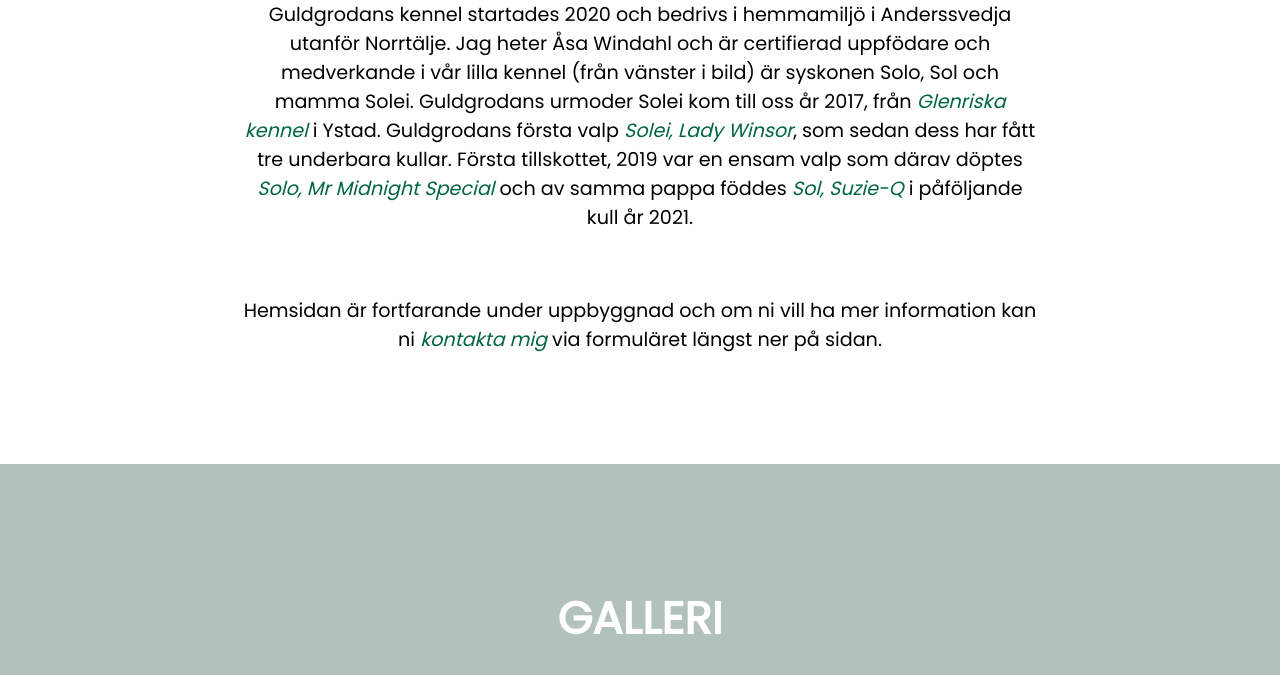
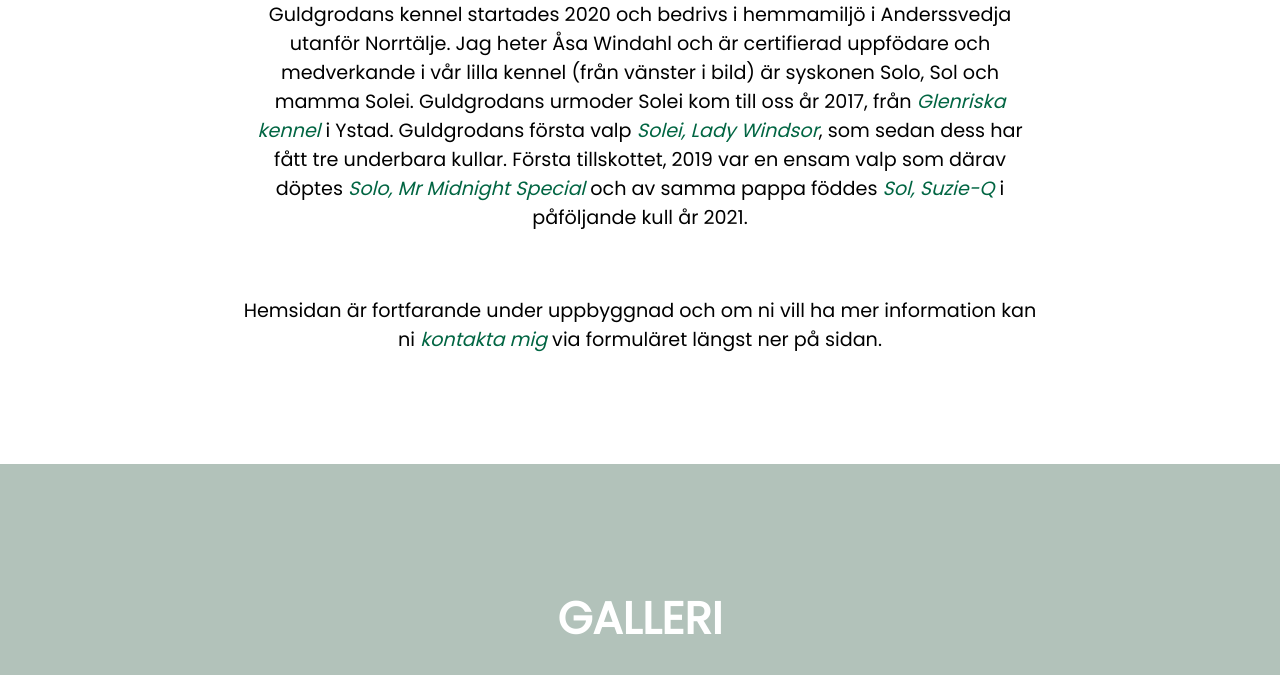
Before and after one commit to AnEvMi/guldgrodan-kennel, a plain HTML site: page index.html in a window 1280 px wide. Shown: the part 1876-2551 px from the top of the page. Drawn offline with Linux system fonts and the light colour scheme.

Commit message:
Update index.html
stavfel o windsor

```diff
--- a/index.html
+++ b/index.html
@@ -68,7 +68,7 @@
         Solei. Guldgrodans urmoder Solei kom till oss år 2017, från <a href="https://www.glenriska.se"
           target="blank_">Glenriska
           kennel</a> i Ystad. Guldgrodans första valp <a href="http://www.rasdata.nu/golden/hund/2017/s1350017.htm"
-          target="blank_"> Solei, Lady Winsor</a>, som sedan dess har fått tre
+          target="blank_"> Solei, Lady Windsor</a>, som sedan dess har fått tre
         underbara kullar. Första tillskottet, 2019 var en ensam valp som därav döptes <a
           href="http://www.rasdata.nu/golden/hund/2019/s1120420.htm" target="blank_">Solo, Mr Midnight Special</a> och
         av samma pappa föddes <a href="http://www.rasdata.nu/golden/hund/2020/s1566821.htm" target="blank_">Sol,
```
